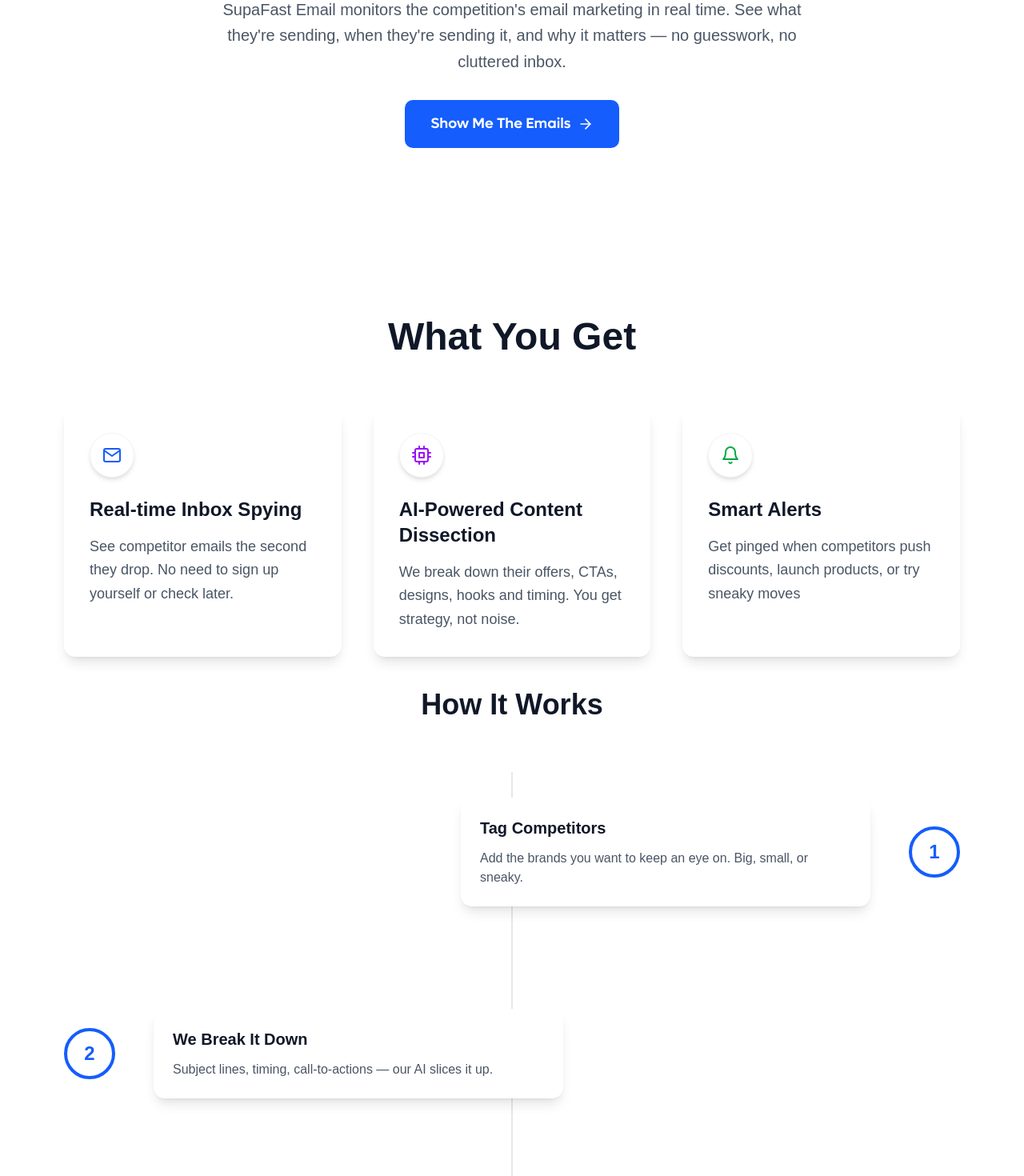
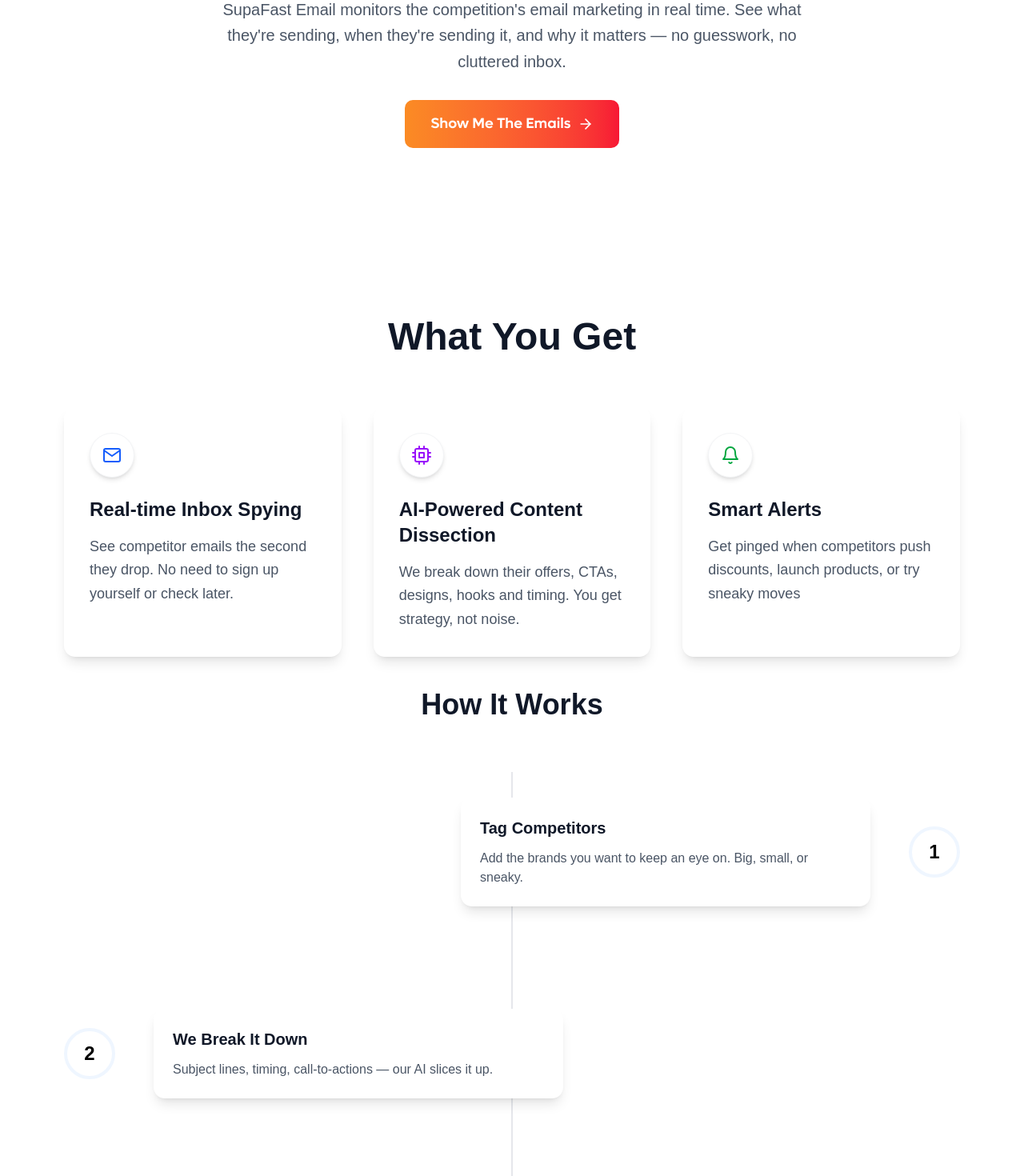
Before and after one commit to supafastai/mainsite, a Next.js app: page /tools/emails in a window 1280 px wide. Shown: the part 620-2090 px from the top of the page at 80% size. Built offline with nearby package versions, Linux system fonts and the light colour scheme; a web font is replaced by a local one.

Commit message:
Update global styles and enhance product pages by adding CTA components, improving button styles, and refining layout for better user engagement and visual consistency.

```diff
--- a/src/app/(home)/tools/ads/page.tsx
+++ b/src/app/(home)/tools/ads/page.tsx
@@ -6,7 +6,7 @@
 import { FiActivity, FiEdit, FiSearch } from "react-icons/fi"; // Feather icons
 import HowItWorks from "@/components/productblocks/HowItWorks";
 import ClosingSection from "@/components/productblocks/ClosingSection";
-
+import CTA from "@/components/homeblocks/CTA";
 function AdProductPage() {
   const heroData = {
     headline: "Every Ad They Run. Every Move They Make Sent To Your Inbox",
@@ -88,6 +88,7 @@
         subtitle="This isn't just intel. It's how you defend your ROAS—and beat competitors to profitable ground."
         bulletPoints={bulletPoints}
       />
+      <CTA />
     </div>
   );
 }
--- a/src/app/(home)/tools/emails/page.tsx
+++ b/src/app/(home)/tools/emails/page.tsx
@@ -6,7 +6,7 @@
 import { FiMail, FiCpu, FiBell } from "react-icons/fi"; // Feather icons
 import HowItWorks from "@/components/productblocks/HowItWorks";
 import ClosingSection from "@/components/productblocks/ClosingSection";
-
+import CTA from "@/components/homeblocks/CTA";
 function EmailProductPage() {
   const heroData = {
     headline: "Stay Ahead of Every Campaign",
@@ -75,6 +75,7 @@
         subtitle="You've got the insight. What's your next move?"
         bulletPoints={bulletPoints}
       />
+      <CTA />
     </div>
   );
 }
--- a/src/app/(home)/tools/websites/page.tsx
+++ b/src/app/(home)/tools/websites/page.tsx
@@ -6,7 +6,7 @@
 import { FiFileText, FiTablet, FiGlobe } from "react-icons/fi"; // Feather icons
 import HowItWorks from "@/components/productblocks/HowItWorks";
 import ClosingSection from "@/components/productblocks/ClosingSection";
-
+import CTA from "@/components/homeblocks/CTA";
 function WebsiteProductPage() {
   const heroData = {
     headline: "Uncover Messaging. Spot Intent.",
@@ -75,6 +75,7 @@
         subtitle="You've got the insight. What's your next move?"
         bulletPoints={bulletPoints}
       />
+      <CTA />
     </div>
   );
 }
--- a/src/app/globals.css
+++ b/src/app/globals.css
@@ -73,7 +73,7 @@
   --secondary-foreground: var(--neutral-white);
   --muted: var(--imperial-red-light);
   --muted-foreground: var(--imperial-red-dark);
-  --accent: var(--triadic-blue);
+  --accent: var(--color-white);
   --accent-foreground: var(--neutral-white);
   --destructive: var(--imperial-red-dark);
   --border: var(--neutral-light);
--- a/src/components/homeblocks/Buildnext.tsx
+++ b/src/components/homeblocks/Buildnext.tsx
@@ -69,7 +69,7 @@
             whileHover={{ scale: 1.05 }}
             whileTap={{ scale: 0.95 }}
             type="submit"
-            className="px-6 py-3 bg-blue-500 text-white rounded-lg hover:bg-blue-600 transition-colors font-medium"
+            className="px-6 py-3  text-white rounded-lg bg-gradient-to-r from-secondary to-primary transition-colors font-medium"
           >
             Add Priority
           </motion.button>
--- a/src/components/homeblocks/Coming.tsx
+++ b/src/components/homeblocks/Coming.tsx
@@ -108,7 +108,7 @@
       className="w-full"
     >
       <Card
-        className={`border-t-4 ${card.color} flex flex-col lg:flex-row justify-between hover:shadow-lg transition-shadow duration-200 h-full bg-white`}
+        className={`border-t-4  flex flex-col lg:flex-row justify-between hover:shadow-lg transition-shadow duration-200 h-full bg-white`}
       >
         <div className="flex flex-col flex-1 lg:w-1/2">
           <CardHeader className="p-4 sm:p-6">
@@ -146,7 +146,7 @@
                 whileTap={{ scale: 0.95 }}
               >
                 <Button
-                  className={`w-fit ${card.color} group bg-white border-2 hover:bg-current text-base sm:text-lg md:text-xl px-4 sm:px-6 py-2 sm:py-3`}
+                  className={`w-fit text-black group bg-white border-2 hover:bg-current text-base sm:text-lg md:text-xl px-4 sm:px-6 py-2 sm:py-3`}
                 >
                   <span className="group-hover:text-white">
                     {card.stage === "coming-soon"
--- a/src/components/productblocks/HowItWorks.tsx
+++ b/src/components/productblocks/HowItWorks.tsx
@@ -65,8 +65,8 @@
               }`}
             >
               {/* Step number circle - added z-index */}
-              <div className="w-16 h-16 rounded-full bg-white border-4 border-blue-600 flex items-center justify-center z-10 mb-4 md:mb-0">
-                <span className="text-2xl font-bold text-blue-600">
+              <div className="w-16 h-16 rounded-full bg-white border-4 border-blue-50 flex items-center justify-center z-10 mb-4 md:mb-0">
+                <span className="text-2xl font-bold text-black">
                   {step.number}
                 </span>
               </div>
--- a/src/components/productblocks/ProductHero.tsx
+++ b/src/components/productblocks/ProductHero.tsx
@@ -52,7 +52,7 @@
           >
             <a
               href={ctaLink}
-              className="inline-flex items-center px-8 py-4 text-lg font-semibold text-white bg-blue-600 rounded-lg hover:bg-blue-700 transition-colors duration-200 group"
+              className="inline-flex items-center px-8 py-4 text-lg font-semibold text-white bg-gradient-to-r from-secondary to-primary rounded-lg  transition-colors duration-200 group"
             >
               {ctaText}
               <ArrowRight className="w-5 h-5 ml-2 group-hover:translate-x-1 transition-transform duration-200" />
```
